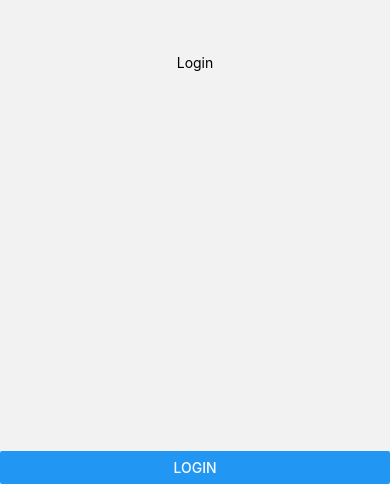
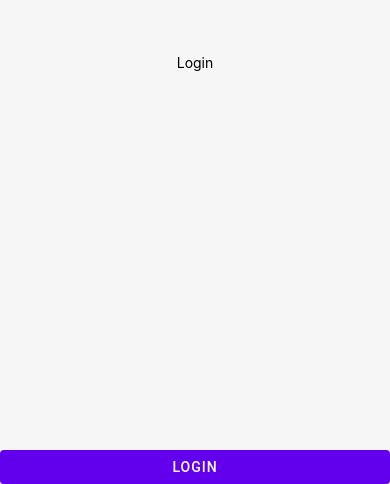
Before and after one commit to kemperboyd911/aimee-app, a React Native app: screen /Login in a window 390 px wide. Shown: the part 360-844 px from the top of the page. Built offline with nearby package versions, Linux system fonts and the light colour scheme.

Commit message:
Configure React Native Paper

```diff
--- a/App.js
+++ b/App.js
@@ -1,6 +1,13 @@
-import { NavigationContainer } from '@react-navigation/native';
+import {
+  DefaultTheme as NavigationTheme,
+  NavigationContainer,
+} from '@react-navigation/native';
 import { createNativeStackNavigator } from '@react-navigation/native-stack';
 import { StatusBar } from 'expo-status-bar';
+import {
+  DefaultTheme as PaperTheme,
+  Provider as PaperContainer,
+} from 'react-native-paper';
 import { SafeAreaProvider } from 'react-native-safe-area-context';
 
 import Home from './src/pages/Home';
@@ -22,12 +29,23 @@ const StackNavigation = () => {
 
 const Bootstrap = (WrappedApp) => {
   return () => {
+    const theme = {
+      ...NavigationTheme,
+      ...PaperTheme,
+      colors: {
+        ...NavigationTheme.colors,
+        ...PaperTheme.colors,
+      },
+    };
+
     return (
       <SafeAreaProvider>
-        <NavigationContainer>
-          <WrappedApp />
-          <StatusBar backgroundColor="pink" />
-        </NavigationContainer>
+        <PaperContainer theme={theme}>
+          <NavigationContainer theme={theme}>
+            <WrappedApp />
+            <StatusBar translucent />
+          </NavigationContainer>
+        </PaperContainer>
       </SafeAreaProvider>
     );
   };
--- a/babel.config.js
+++ b/babel.config.js
@@ -1,6 +1,11 @@
-module.exports = function(api) {
+module.exports = function (api) {
   api.cache(true);
   return {
     presets: ['babel-preset-expo'],
+    env: {
+      production: {
+        plugins: ['react-native-paper/babel'],
+      },
+    },
   };
 };
--- a/package.json
+++ b/package.json
@@ -16,6 +16,7 @@
     "expo-status-bar": "~1.4.2",
     "react": "18.1.0",
     "react-native": "0.70.5",
+    "react-native-paper": "^4.12.5",
     "react-native-safe-area-context": "4.4.1",
     "react-native-screens": "~3.18.0",
     "react-native-vector-icons": "^9.2.0"
--- a/src/pages/Login/index.js
+++ b/src/pages/Login/index.js
@@ -1,4 +1,5 @@
-import { StyleSheet, View, Text, Button } from 'react-native';
+import { StyleSheet, View, Text } from 'react-native';
+import { Button } from 'react-native-paper';
 
 import SafeAreaView from '../../components/SafeAreaView';
 
@@ -9,7 +10,9 @@ const Login = ({ navigation }) => {
         <Text>Login</Text>
       </View>
       <View style={styles.buttonContainer}>
-        <Button title="Login" onPress={() => navigation.navigate('Home')} />
+        <Button mode="contained" onPress={() => navigation.navigate('Home')}>
+          Login
+        </Button>
       </View>
     </SafeAreaView>
   );
```
Also changed, not shown: 1 other file (tests, documents, lock files or other folders).
